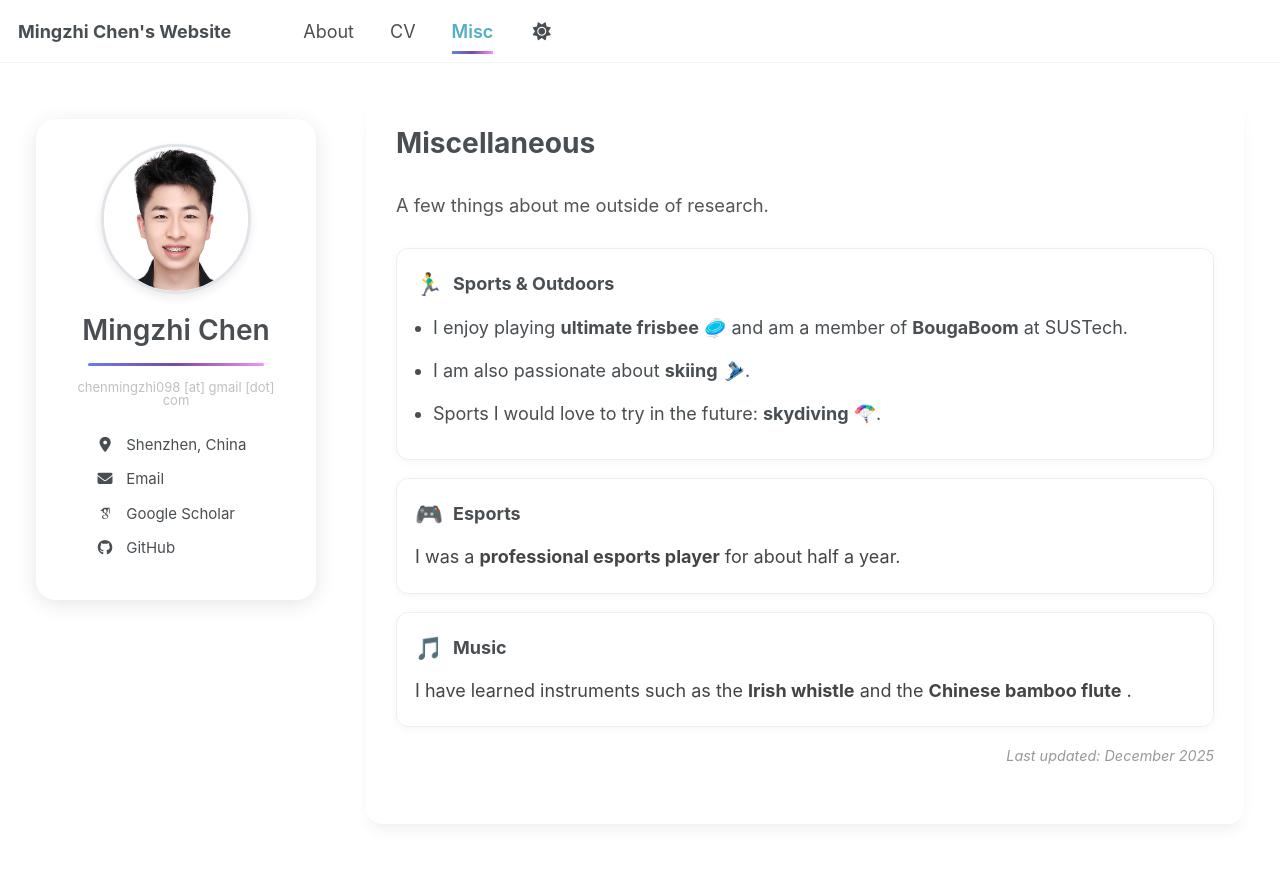
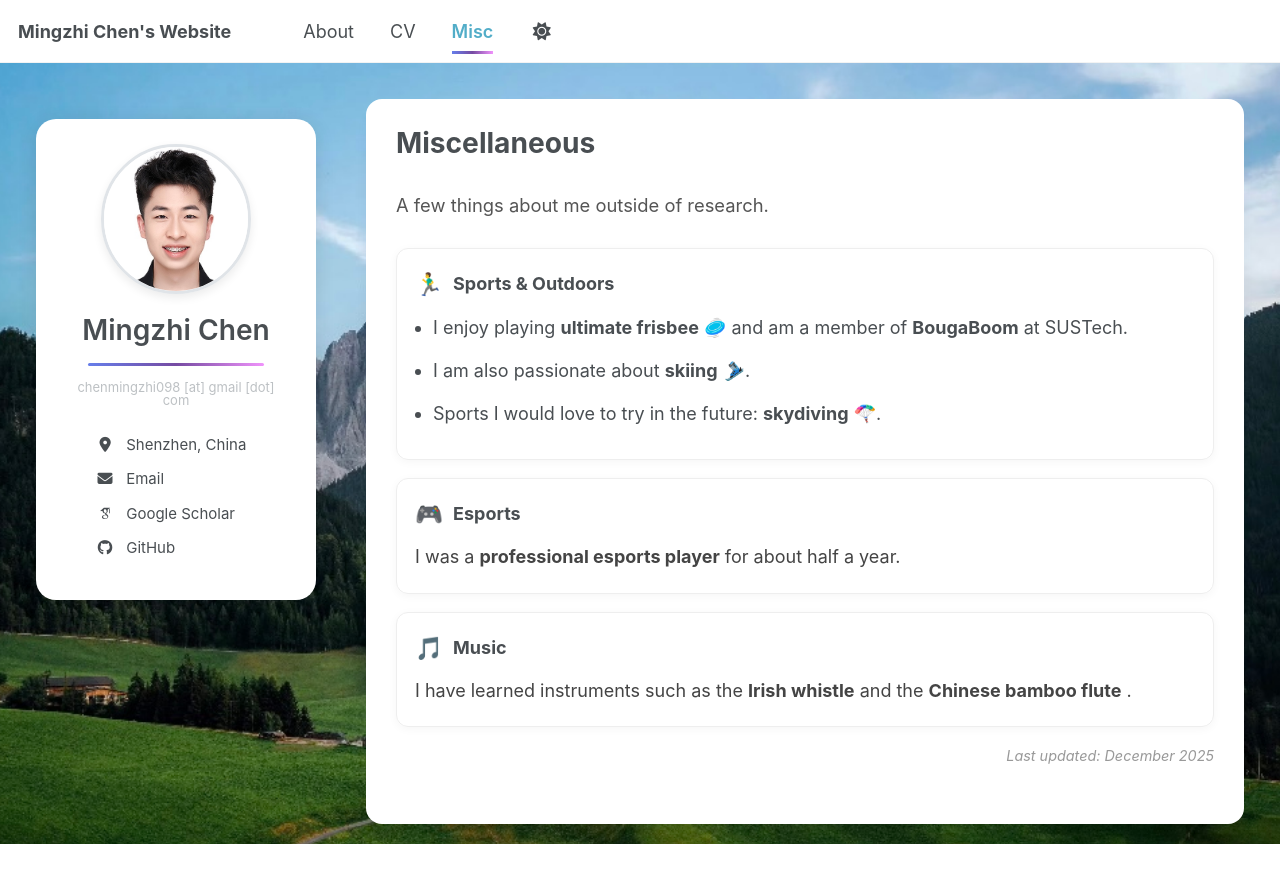
Before and after one commit to mingzhi2004/mingzhi2004.github.io, a Jekyll site: the page built from _pages/misc.md, in a window 1280 px wide. Shown: the top 883 px of the page. Built offline with Jekyll 4.4.1, drawn with Linux system fonts in a browser that asks for light colours; some web fonts are replaced; a script bundle is joined from its source files by our own code; library files that are not in the unit come from our copies.

Commit message:
Add a background

```diff
--- a/_includes/author-profile.html
+++ b/_includes/author-profile.html
@@ -17,10 +17,8 @@
   <div class="author__content">
     <h3 class="author__name">{{ author.name }}</h3>
 
-    <!-- Colorful divider -->
     <div style="height: 3px; background: linear-gradient(90deg, #667eea 0%, #764ba2 50%, #f093fb 100%); border-radius: 2px; margin: 15px auto; max-width: 80%; width: 100%;"></div>
 
-    <!-- Email displayed as text -->
     {% if author.email %}
       <p style="margin: 10px 0; font-size: 13px; text-align: center; color: var(--global-text-color-light);">{{ author.email | replace: "@", " [at] " | replace: ".", " [dot] " }}</p>
     {% endif %}
--- a/_includes/head/custom.html
+++ b/_includes/head/custom.html
@@ -5,10 +5,4 @@
 <!-- Support for Academicons -->
 <link rel="stylesheet" href="{{ base_path }}/assets/css/academicons.css"/>
 
-<!-- favicon 已移除模板默认图标 -->
-<!-- 如需自定义favicon，取消下面的注释并替换为您的图标文件 -->
-<!--
-<link rel="icon" type="image/png" href="{{ base_path }}/images/your-favicon.png"/>
--->
-
 <!-- end custom head snippets -->
--- a/_sass/custom/_custom_styles.scss
+++ b/_sass/custom/_custom_styles.scss
@@ -1,33 +1,51 @@
-/* Custom "Jelly Card" Styles */
+body {
+  background-image: url('/images/background.jpg');
+  background-size: cover;
+  background-position: center;
+  background-attachment: fixed;
+  background-repeat: no-repeat;
+
+  &::before {
+    content: '';
+    position: fixed;
+    top: 0;
+    left: 0;
+    width: 100%;
+    height: 100%;
+    background: rgba(255, 255, 255, 0.85);
+    z-index: -1;
+  }
+}
+
+html[data-theme="dark"] body::before {
+  background: rgba(30, 30, 30, 0.85);
+}
 
 @mixin card-style {
-  background: #f0f2f5; /* Light grey/blueish background like the example */
-  border-radius: 16px; /* Slightly more rounded */
+  background: rgba(240, 242, 245, 0.95);
+  border-radius: 16px;
   box-shadow:
     0 10px 15px -3px rgba(0, 0, 0, 0.05),
-    0 4px 6px -2px rgba(0, 0, 0, 0.025); /* Softer, deeper shadow */
-  padding: 30px 30px; /* 确保左右padding对称 */
+    0 4px 6px -2px rgba(0, 0, 0, 0.025);
+  padding: 30px 30px;
   margin-bottom: 20px;
-  border: none; /* No border for cleaner look */
-
-  /* Glassmorphism hint (optional, if you want that frosty look) */
-  /* backdrop-filter: blur(10px); */
-  /* -webkit-backdrop-filter: blur(10px); */
+  border: none;
+  backdrop-filter: blur(10px);
 }
 
-/* ========================================
-   侧边栏样式 - 所有修改都在这里
-   ======================================== */
 .sidebar {
   @include card-style;
   text-align: center !important;
-  background: #f5f7fa;
+  background: rgba(245, 247, 250, 0.95);
   min-width: 280px;
-
-  /* 【可修改】侧边栏内边距：上 右 下 左 */
   padding: 25px 30px 30px 30px !important;
 
-  /* Force all child divs to be block-level and centered */
+  @media screen and (max-width: 768px) {
+    min-width: 100%;
+    margin: 0 0 20px 0 !important;
+    padding: 20px 15px !important;
+  }
+
   > div {
     display: block !important;
     width: 100%;
@@ -37,18 +55,16 @@
     padding-right: 0 !important;
   }
 
-  /* Ensure all content is centered */
   * {
     box-sizing: border-box;
   }
 
-  /* Reset some text styles for the sidebar */
   .author__name {
     font-size: 1.8em;
     font-weight: 600;
     margin-top: 15px;
     margin-bottom: 15px;
-    font-family: -apple-system, BlinkMacSystemFont, "Segoe UI", Roboto, "Helvetica Neue", Arial, sans-serif; /* Cleaner sans-serif font */
+    font-family: -apple-system, BlinkMacSystemFont, "Segoe UI", Roboto, "Helvetica Neue", Arial, sans-serif;
     text-align: center;
   }
 
@@ -60,10 +76,9 @@
     font-family: -apple-system, BlinkMacSystemFont, "Segoe UI", Roboto, "Helvetica Neue", Arial, sans-serif;
   }
 
-  /* 【可修改】头像样式 */
   .author__avatar {
     display: block !important;
-    margin: 0 auto 20px !important; /* 下边距：头像到名字的距离 */
+    margin: 0 auto 20px !important;
     width: 150px !important;
     height: 150px !important;
     padding: 0 !important;
@@ -80,6 +95,16 @@
       margin: 0 auto !important;
       display: block !important;
     }
+
+    @media screen and (max-width: 768px) {
+      width: 120px !important;
+      height: 120px !important;
+
+      img {
+        width: 120px !important;
+        height: 120px !important;
+      }
+    }
   }
 
   .author__content {
@@ -89,7 +114,6 @@
     padding: 0 !important;
   }
 
-  /* 侧边栏链接样式 - 简化版本 */
   .author__urls-wrapper {
     display: block;
     margin-top: 25px;
@@ -97,58 +121,141 @@
     padding: 0;
 
     button {
-      display: none; /* 隐藏 Follow 按钮 */
+      display: none;
     }
   }
 
-  /* 【可修改】链接列表（Location, Email, Google Scholar, GitHub） */
   .author__urls {
     display: block;
     text-align: left;
-    padding: 0 0 0 30px; /* 左边距 */
+    padding: 0 0 0 30px;
     position: static;
     background: transparent;
     border: none;
     box-shadow: none;
     margin: 0;
 
+    @media screen and (max-width: 768px) {
+      text-align: center;
+      padding: 0 !important;
+    }
+
     li {
       display: block;
-      margin-bottom: 8px; /* 【可修改】上下间距 */
+      margin-bottom: 8px;
       padding: 0;
       list-style: none;
       text-align: left;
 
-      /* 【可修改】链接和文本的样式 */
       a, span {
         display: block;
         padding: 2px 0;
-        color: var(--global-text-color); /* 黑色（深色模式白色） */
-        font-size: 15px; /* 【可修改】链接字体大小：Email、Google Scholar、GitHub */
+        color: var(--global-text-color);
+        font-size: 15px;
         text-decoration: none;
         transition: color 0.2s ease;
 
-        /* hover 效果 */
         &:hover {
-          color: var(--global-link-color); /* 悬停变成蓝色 */
+          color: var(--global-link-color);
         }
 
-        /* 图标样式 */
         i {
           margin-right: 8px;
           width: 18px;
           text-align: center;
           display: inline-block;
         }
+
+        @media screen and (max-width: 768px) {
+          display: inline-block;
+          font-size: 14px;
+        }
       }
     }
   }
 }
 
-/* Main Content Card - Keep it white */
 .page__inner-wrap {
    @include card-style;
-   background: #ffffff; /* Main content stays white */
+   background: rgba(255, 255, 255, 0.95);
    padding: 40px;
-   border: 1px solid rgba(0,0,0,0.05); /* Slight border for white card */
+   border: 1px solid rgba(0,0,0,0.05);
+
+   @media screen and (max-width: 768px) {
+     padding: 20px 15px;
+   }
 }
+
+html[data-theme="dark"] .page__inner-wrap {
+  background: rgba(43, 43, 43, 0.95);
+}
+
+.page__content {
+  > div[style*="display: flex"] {
+    @media screen and (max-width: 768px) {
+      display: block !important;
+      margin-bottom: 25px !important;
+
+      > div:first-child {
+        max-width: 100% !important;
+        margin-bottom: 15px !important;
+
+        img {
+          max-width: 100% !important;
+          height: auto !important;
+        }
+      }
+
+      > div:last-child {
+        flex: none !important;
+
+        h3 {
+          font-size: 1.1em !important;
+        }
+
+        > div[style*="display: flex"]:last-child {
+          display: flex !important;
+          flex-wrap: wrap !important;
+          gap: 8px !important;
+
+          a {
+            font-size: 0.85em !important;
+            padding: 5px 12px !important;
+          }
+        }
+      }
+    }
+  }
+
+  h2 {
+    @media screen and (max-width: 768px) {
+      font-size: 1.4em !important;
+
+      span {
+        display: block;
+        margin-top: 5px;
+        font-size: 0.7em !important;
+      }
+    }
+  }
+
+  > div[style*="max-width: 900px"] {
+    @media screen and (max-width: 768px) {
+      max-width: 100% !important;
+      padding: 0 10px;
+
+      > div[style*="padding: 18px"] {
+        padding: 15px !important;
+        margin-bottom: 15px !important;
+
+        h3 {
+          font-size: 1.1em !important;
+        }
+
+        ul, div {
+          font-size: 0.95em !important;
+        }
+      }
+    }
+  }
+}
```
Also changed, not shown: _sass/layout/_sidebar.scss (+0 -7 lines), images/background.jpg (added).
